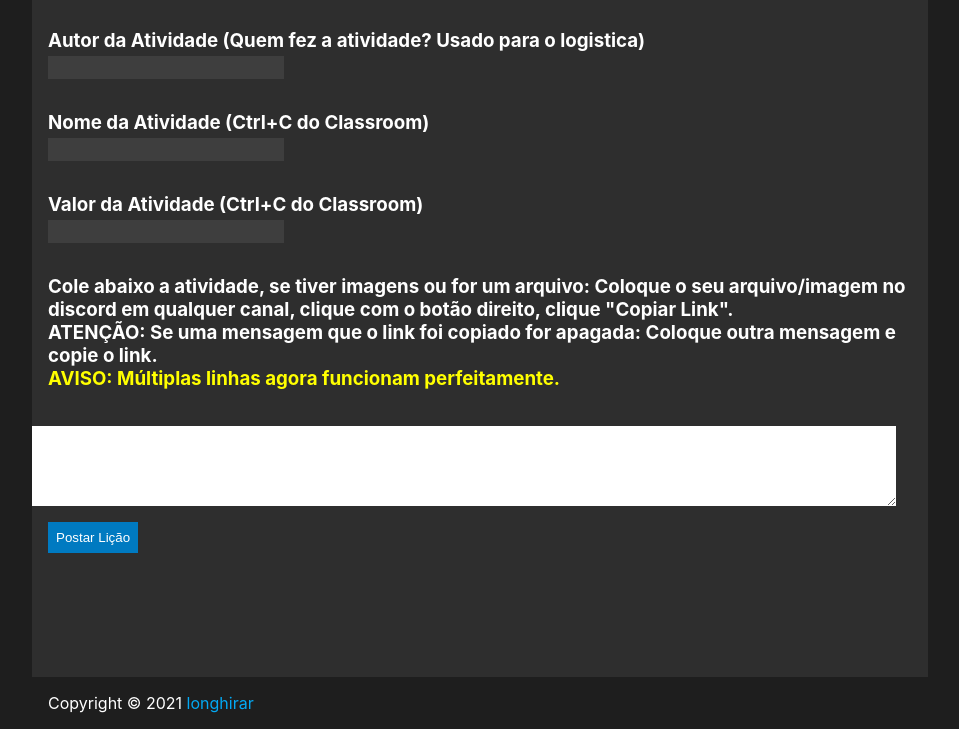
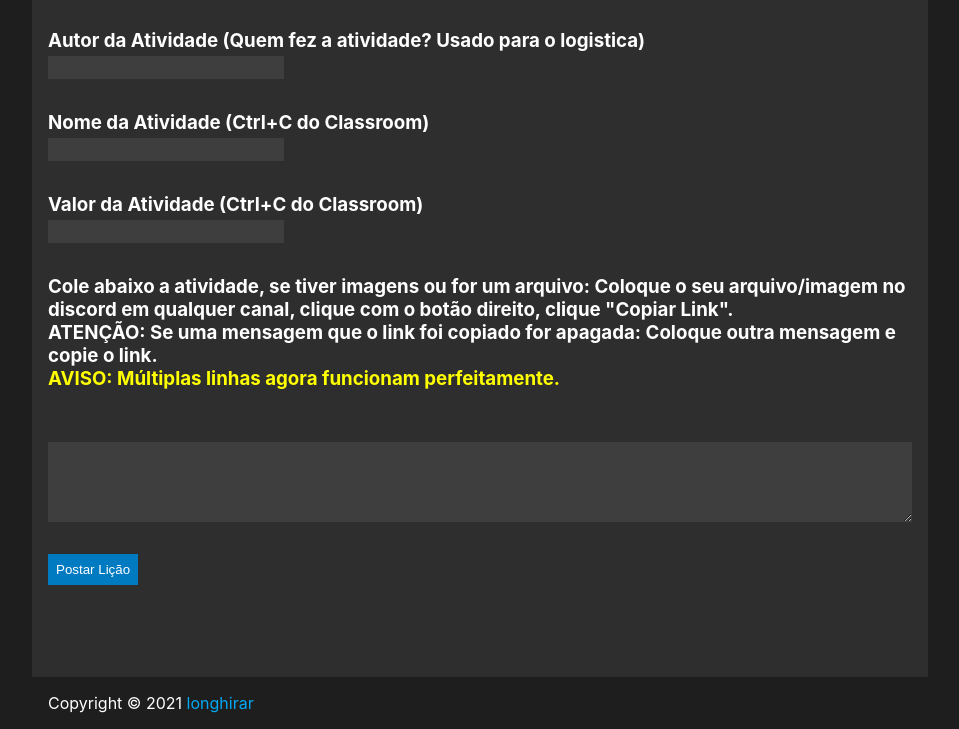
Before and after one commit to lunaticos/lunaticos.github.io, a plain HTML site: page postar.html in a window 1280 px wide. Shown: the part 330-1059 px from the top of the page, without its empty margins (160-1119 px from the left). Drawn offline with Linux system fonts and the light colour scheme.

Commit message:
update textarea style

```diff
--- a/index.css
+++ b/index.css
@@ -138,7 +138,21 @@ a {
 a:hover {
     text-decoration: underline;
 }
-textarea, ativtext {
+textarea {
+    height: fit-content;
+    min-height: 5rem;
+    min-width: calc( 100% - 2rem);
+    max-width: calc( 100% - 2rem);
+
+    padding: 0;
+    margin: 1rem;
+
+    background: var(--bg3);
+    color: var(--text);
+
+    border: none;
+}
+ativtext {
     height: fit-content;
     min-height: 5rem;
     min-width: calc( 100% - 2rem);
```
